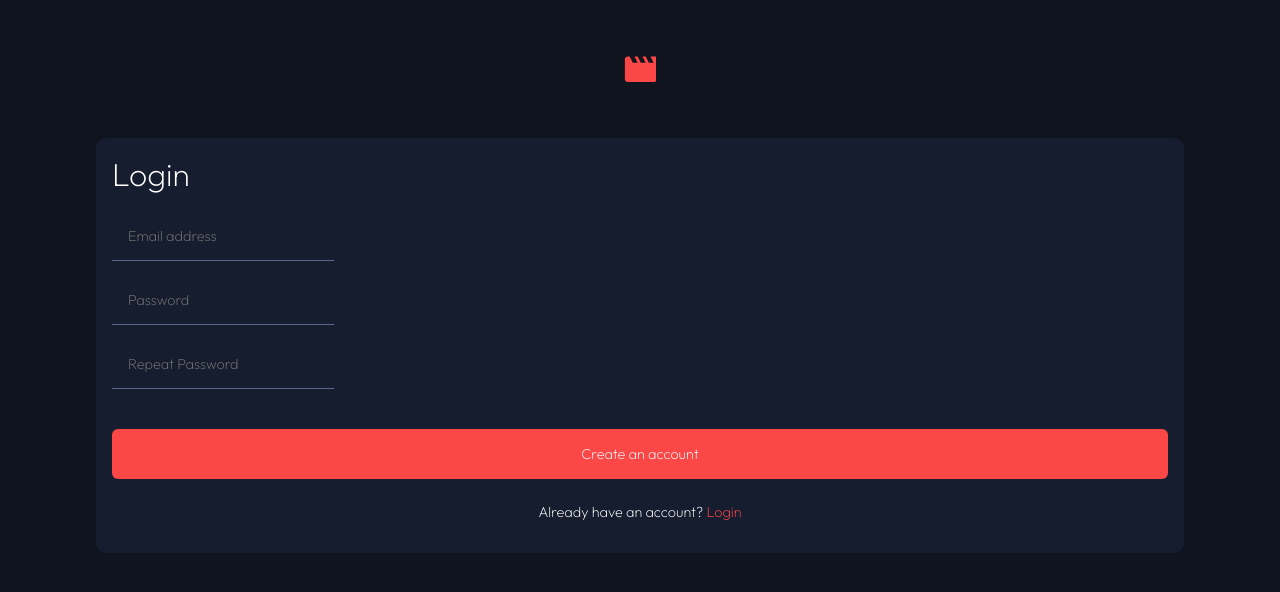
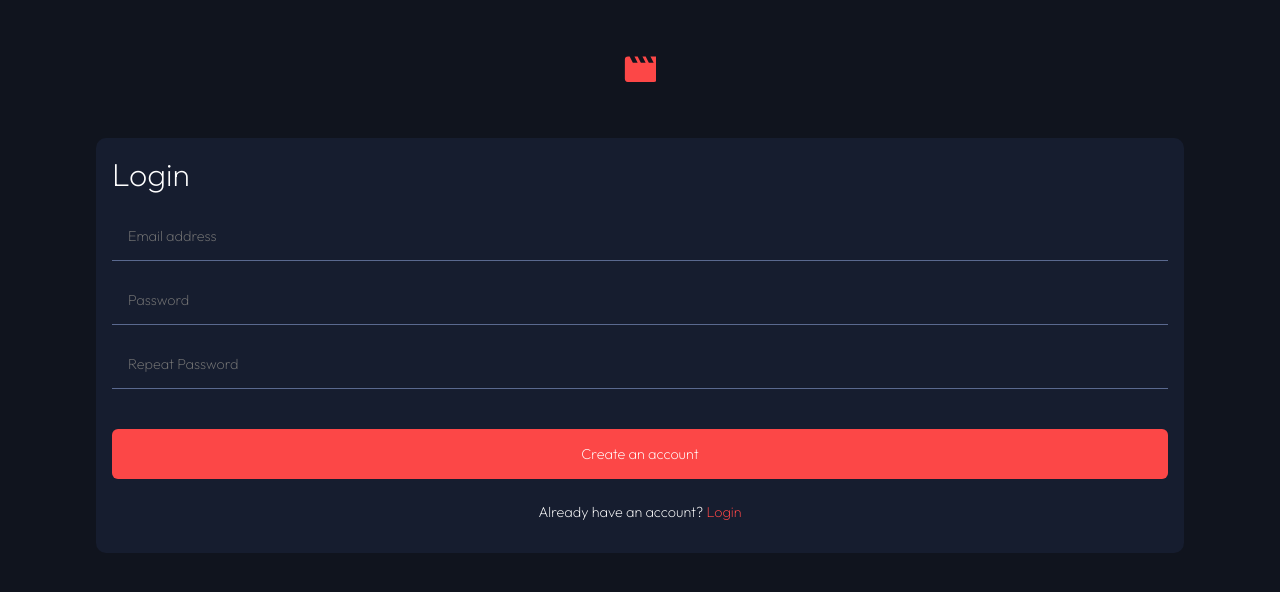
Before and after one commit to ismaelpaul/frontend-mentor-fe-entertainment, a React (Vite) app: page /signup in a window 1280 px wide. Shown: the top 592 px of the page. Built offline with nearby package versions, Linux system fonts and the light colour scheme.

Commit message:
Add inputContainer and errorMessage selectors styling

```diff
--- a/src/styles/cards.scss
+++ b/src/styles/cards.scss
@@ -33,11 +33,14 @@
 		flex-direction: column;
 		gap: 1rem;
 		margin-top: 1.2rem;
+		.inputContainer {
+			position: relative;
 			input:focus {
 				outline: none;
 			}
 			input[type='email'],
 			input[type='password'] {
+				width: 100%;
 				height: 3rem;
 				font-size: 0.9rem;
 				caret-color: a.$primary-color;
@@ -45,6 +48,13 @@
 				border: none;
 				border-bottom: 1px solid a.$inactive-color;
 				padding-left: 1rem;
+			}
+			.errorMessage {
+				position: absolute;
+				top: 0.875rem;
+				right: 0;
+				font-weight: a.$extra-light;
+			}
 		}
 	}
 }
```
Lines whose indentation alone changed are shown as unchanged.
